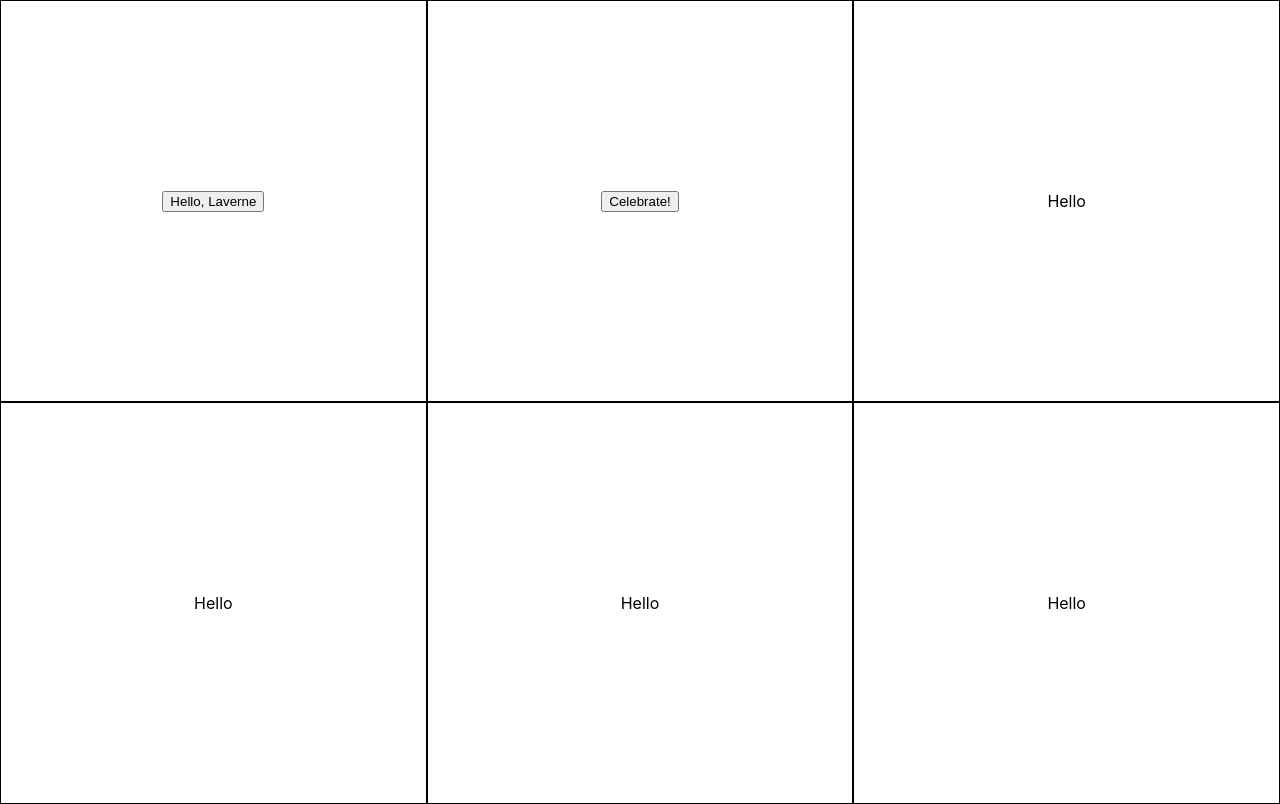
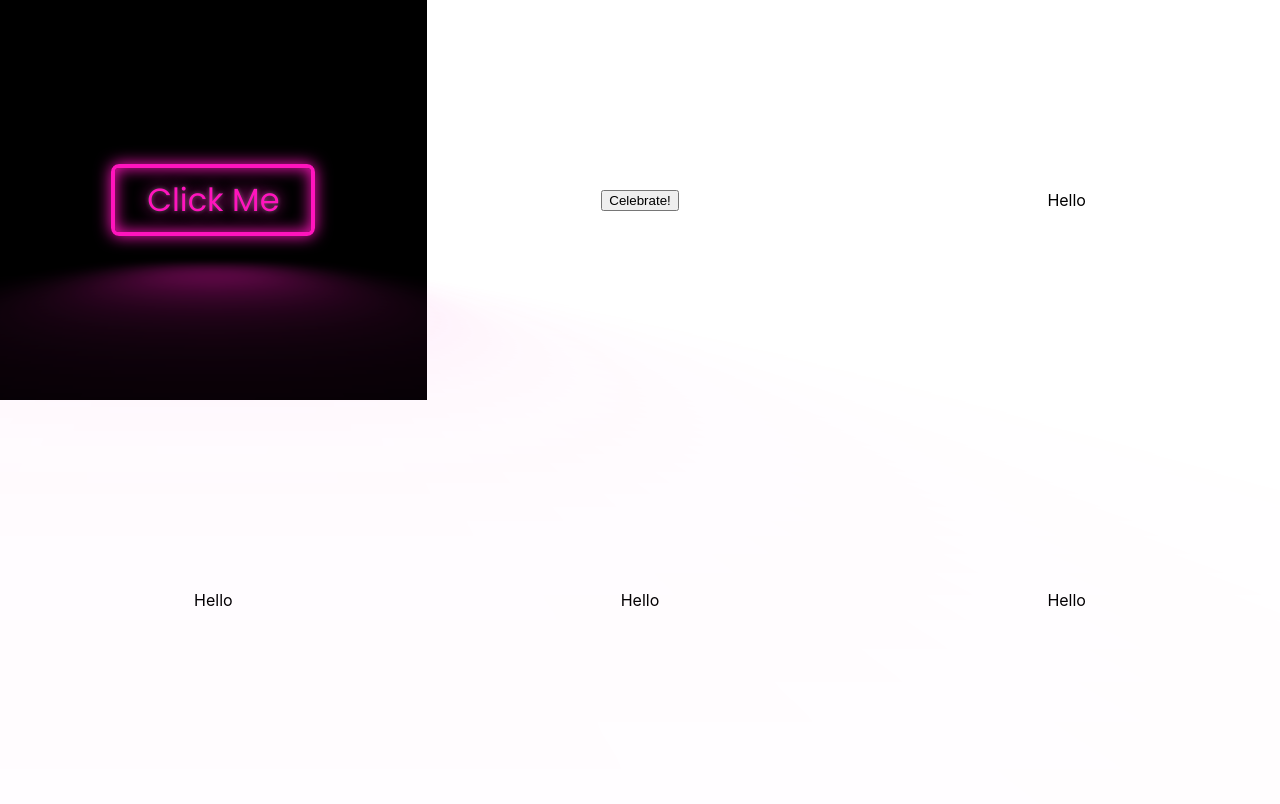
Before and after one commit to Cabonilla/tiny_buttons, a React (Create React App) app: page / in a window 1280 px wide. Built offline with nearby package versions, Linux system fonts and the light colour scheme.

Commit message:
Finally added neon button.

```diff
--- a/public/index.html
+++ b/public/index.html
@@ -15,6 +15,9 @@
       user's mobile device or desktop. See https://developers.google.com/web/fundamentals/web-app-manifest/
     -->
     <link rel="manifest" href="%PUBLIC_URL%/manifest.json" />
+    <link rel="preconnect" href="https://fonts.googleapis.com">
+<link rel="preconnect" href="https://fonts.gstatic.com" crossorigin>
+<link href="https://fonts.googleapis.com/css2?family=Poppins&display=swap" rel="stylesheet">
     <!--
       Notice the use of %PUBLIC_URL% in the tags above.
       It will be replaced with the URL of the `public` folder during the build.
--- a/src/App.css
+++ b/src/App.css
@@ -15,7 +15,7 @@ html, body, #root, .App {
   width: 100%;
   height: 50%;
   /* background-color: red; */
-  border: 1px solid black;
+  /* border: 1px solid black; */
   color: black;
   display: flex;
   justify-content: center;
--- a/src/components/NeonButton.js
+++ b/src/components/NeonButton.js
@@ -2,7 +2,11 @@ import React from 'react'
 import styles from './NeonButton.module.css'
 
 const neonButton = () => {
-  return <button className={styles.button}>Hello, Laverne</button>
+  return (
+    <div className={styles.background}>
+      <a className={styles.button}>Click Me</a>
+    </div>
+  )
 }
 
 export default neonButton
--- a/src/components/NeonButton.module.css
+++ b/src/components/NeonButton.module.css
@@ -0,0 +1,80 @@
+:root {
+	--clr-neon: hsl(317 100% 54%);
+}
+
+.background {
+	background-color: black;
+	color: black;
+	width: 100%;
+	height: 100%;
+	display: flex;
+	justify-content: center;
+	align-items: center;
+}
+
+.button {
+	color: var(--clr-neon);
+	font-size: 2rem;
+	font-family: 'Poppins';
+	display: inline-block;
+	cursor: pointer;
+	text-decoration: none;
+	border: var(--clr-neon) 0.125em solid;
+	padding: 0.25em 1em;
+	border-radius: .25em;
+
+	text-shadow:
+	0 0 0.125em hsl(0 0% 100% / .3),
+	0 0 0.45em currentColor;
+
+	box-shadow: inset 0 0 .5em 0 var(--clr-neon),
+	0 0 .5em 0 var(--clr-neon);
+
+	position: relative;
+}
+
+.button::before {
+	pointer-events: none;
+	content: "";
+	position: absolute;
+	background: var(--clr-neon);
+	top: 120%;
+	left: 0;
+	width: 100%;
+	height: 100%;
+
+	transform: perspective(1em) rotateX(40deg) scale(1, 0.35);
+	filter: blur(1.5em);
+	opacity: 0.7;
+}
+
+.button::after {
+	content: "";
+	position: absolute;
+	top: 0;
+	bottom: 0;
+	left: 0;
+	right: 0;
+	/* background: red; */
+	box-shadow: 0 0 2em 0.5em var(--clr-neon);
+	opacity: 0;
+	background-color: var(--clr-neon);
+	z-index: -1;
+	transition: opacity 100ms linear;
+}
+
+.button:hover,
+.button:focus {
+	color: black;
+	text-shadow: none;
+}
+
+.button:hover::before,
+.button:focus::before {
+	opacity: 1;
+}
+
+.button:hover::after,
+.button:focus::after {
+	opacity: 1;
+}
```
